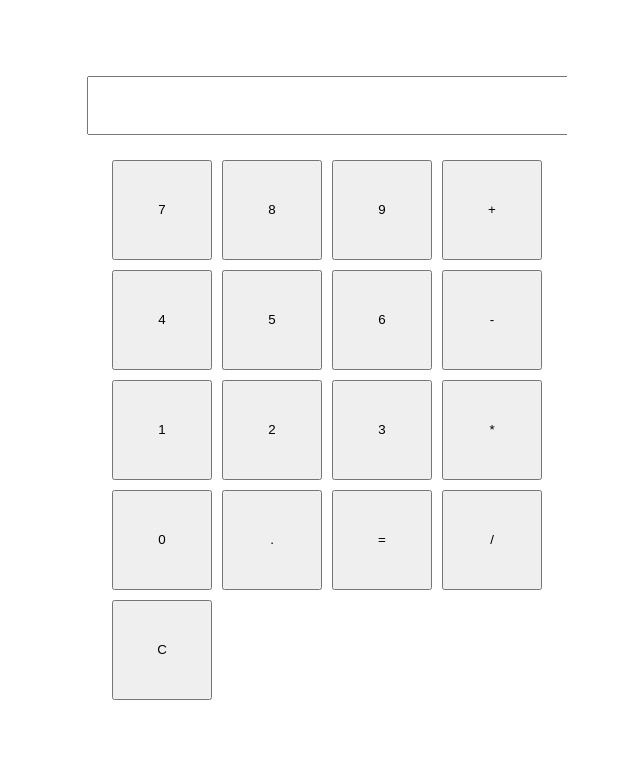
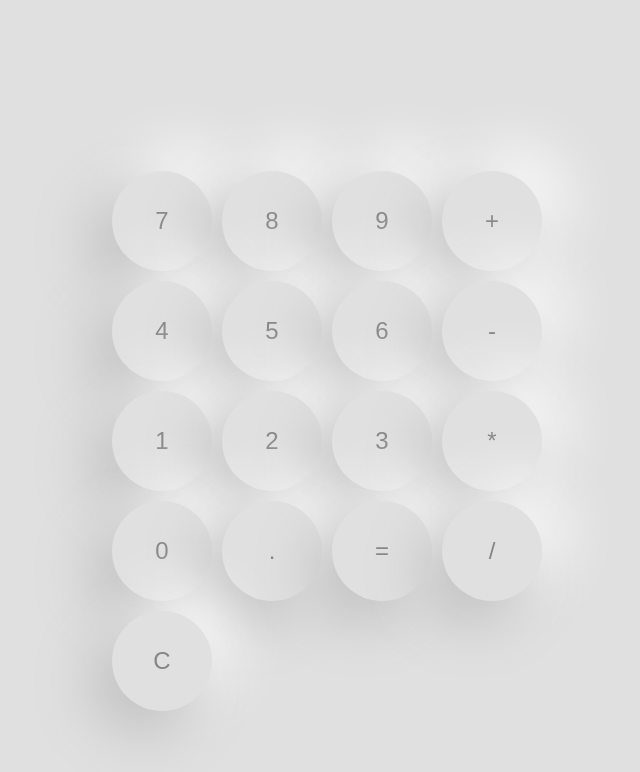
Before and after one commit to DylanNeilson/Minimal-Web-Calculator, a plain HTML site: page index.html in a window 1280 px wide. Shown: the whole page, without its empty margins (313-953 px from the left). Drawn offline with Linux system fonts and the light colour scheme.

Commit message:
Started styling components

```diff
--- a/index.html
+++ b/index.html
@@ -9,7 +9,8 @@
 <body>
 
     <div id="calculator">
-        <input id="display" readonly>
+        <!-- <input id="display" readonly> -->
+        <input id="display">
         <div id="keys">
             <button onclick="addToDisplay('7')">7</button>
             <button onclick="addToDisplay('8')">8</button>
@@ -25,7 +26,7 @@
             <button onclick="addToDisplay('*')">*</button>
             <button onclick="addToDisplay('0')">0</button>
             <button onclick="addToDisplay('.')">.</button>
-            <button onclick="calculate()">=</button>
+            <button id="equalsButton" onclick="calculate()">=</button>
             <button onclick="addToDisplay('/')">/</button>
             <button onclick="clearDisplay()">C</button>
         </div>
--- a/styles.css
+++ b/styles.css
@@ -4,26 +4,58 @@ body{
     display: flex;
     justify-content: center;
     align-items: center;
+    background-color: #E0E0E0;
 }
 
 #calculator{
-    max-width: 500px;
-    overflow: hidden;
+    max-width: 430px;
+    /* overflow: hidden; */
+    border-radius: 20px;
+    display: flex;
+    flex-direction: column;
+    align-items: center;
 }
 
 #display{
     width: 100%;
-    padding: 20px;
+    border: none;
+    background-color: #E0E0E0;
+    font-size: 70px;
+    text-align: right;
+    color: #858585;
 }
 
 button{
     width: 100px;
     height: 100px;
+    border-radius: 50px;
+    border: none;
+    color: #858585;
+    font-size: 24px;
+
+    border-radius: 50px;
+    background: #e0e0e0;
+    box-shadow: -20px 20px 60px #bebebe,
+                20px -20px 60px #ffffff;
 }
+
+button:hover{
+    background: #d4d3d3;
+}
+ button:active{
+    background: #c7c7c7;
+ }
+
+/* #equalsButton{
+    border-radius: 50px;
+    background: linear-gradient(145deg, #e68400, #ff9d00);
+    box-shadow:  20px 20px 60px #bebebe,
+                 -20px -20px 60px #ffffff;
+} */
 
 #keys{
     display: grid;
     grid-template-columns: repeat(4, 1fr);
     gap: 10px;
-    padding: 25px;
+    padding: 25px
 }
```
